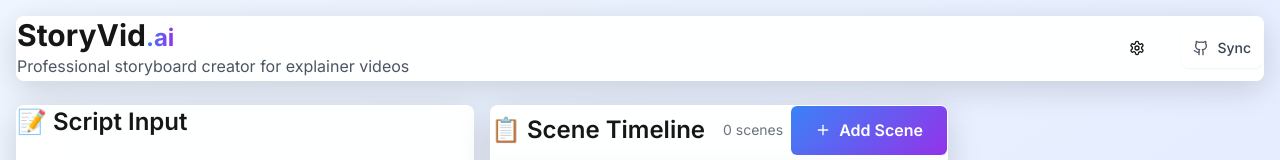
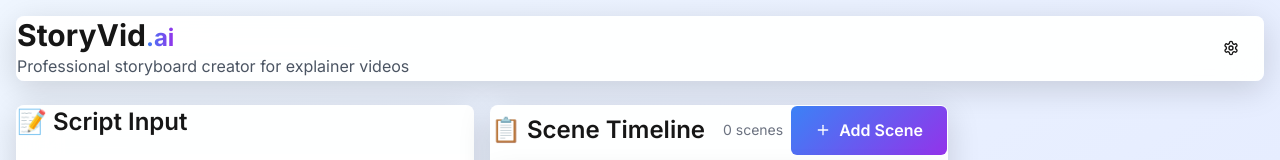
Before and after one commit to srab1980/ExplainerVideo, a Next.js app: page / in a window 1280 px wide. Shown: the top 160 px of the page. Built offline with nearby package versions, Linux system fonts and the light colour scheme.

Commit message:
Auto-commit: Agent tool execution

```diff
--- a/app/page.tsx
+++ b/app/page.tsx
@@ -281,7 +281,6 @@ export default function StoryVidApp() {
               >
                 <Settings className="w-4 h-4" />
               </button>
-              <GitHubSync />
             </div>
           </div>
         </div>
```
